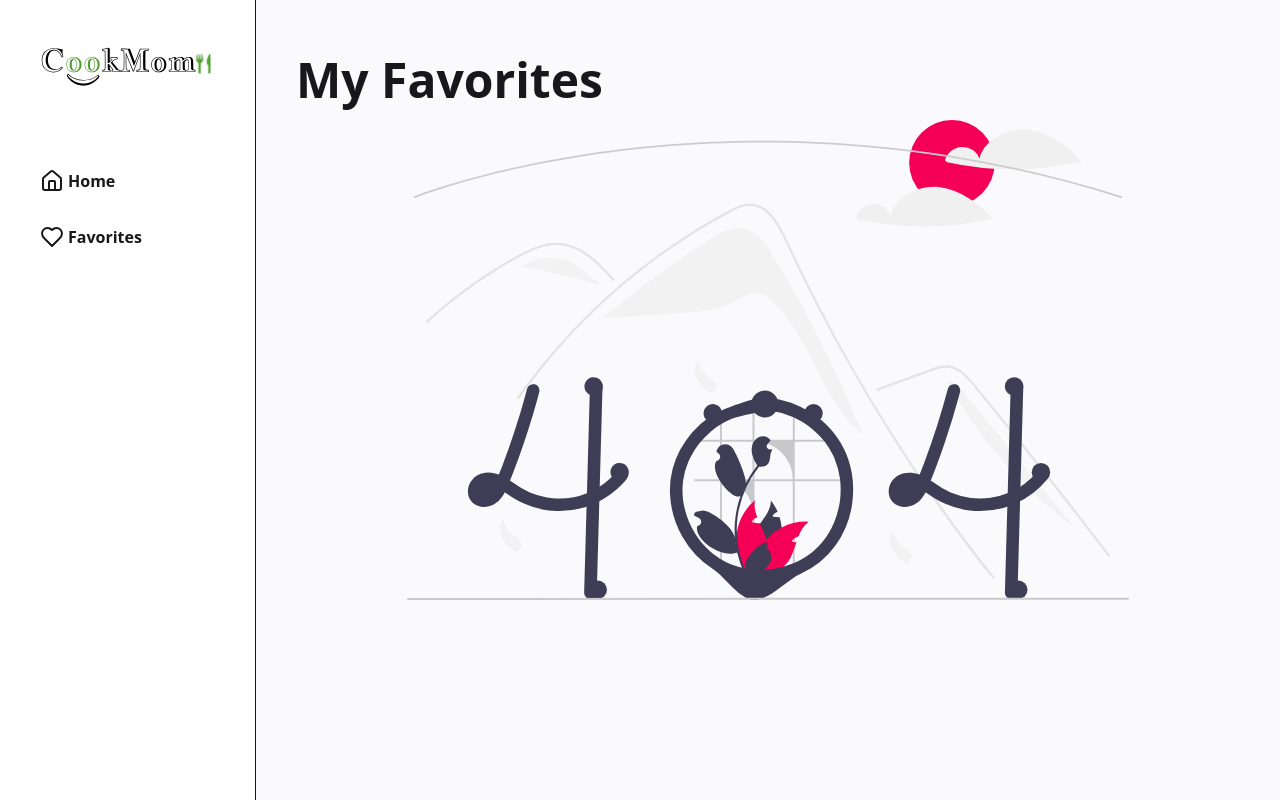
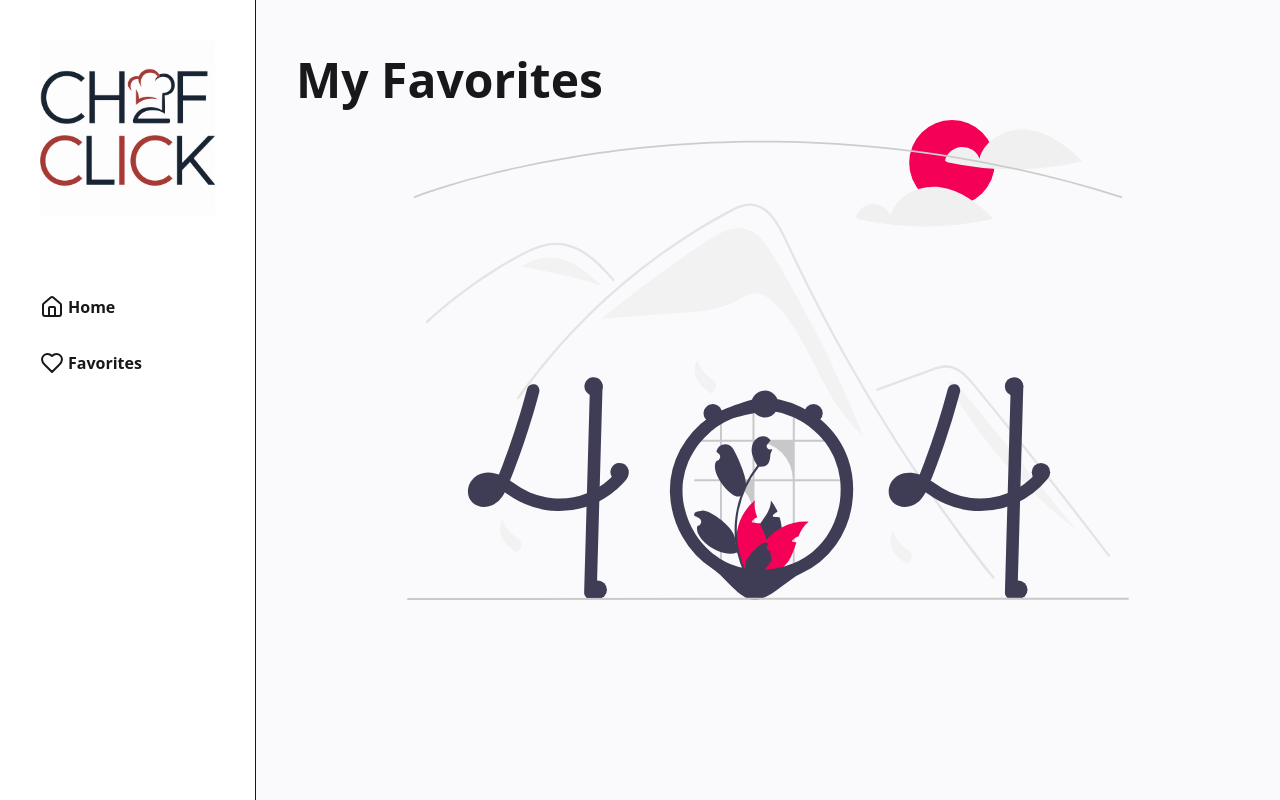
Before and after one commit to puruj/Chef-Click-Web, a React (Vite) app: page /favorites in a window 1280 px wide. Built offline with nearby package versions, Linux system fonts and the light colour scheme.

Commit message:
updated logo, and polished last bit of website

```diff
--- a/index.html
+++ b/index.html
@@ -2,7 +2,7 @@
 <html lang="en" data-theme="light">
   <head>
     <meta charset="UTF-8" />
-    <!-- <link rel="icon" type="image/svg+xml" href="/vite.svg" /> -->
+    <link rel="icon" type="image/jpeg" href="/logo.jpeg" />
     <meta name="viewport" content="width=device-width, initial-scale=1.0" />
     <title>ChefClick</title>
   </head>
--- a/src/components/Sidebar.jsx
+++ b/src/components/Sidebar.jsx
@@ -17,7 +17,7 @@
 		<div className='p-3 md:p-10 border-r min-h-screen w-24 md:w-64 hidden sm:block'>
 			<div className='flex flex-col gap-20 sticky top-10 left-0'>
 				<div className='w-full'>
-					<img src='/logo.svg' alt='logo' className='hidden md:block' />
+					<img src='/logo.jpeg' alt='logo' className='hidden md:block' />
 					<img src='/mobile-logo.svg' alt='logo' className='block md:hidden' />
 				</div>
 				<ul className='flex flex-col items-center md:items-start gap-8'>
--- a/src/pages/HomePage.jsx
+++ b/src/pages/HomePage.jsx
@@ -36,7 +36,7 @@
     }
   }
   useEffect(() => {
-    fetchRecipes("tofu");
+    fetchRecipes("margherita pizza");
   }, []);
 
 	const handleSearchRecipe = (e) => {
```
Also changed, not shown: public/logo.jpeg (added).
